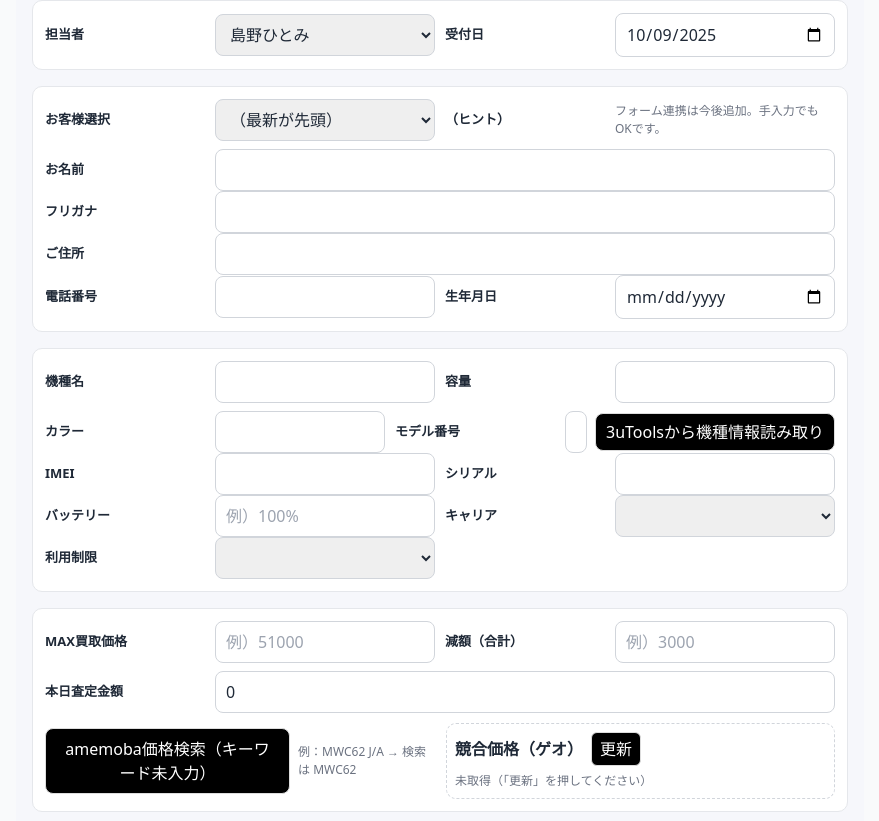
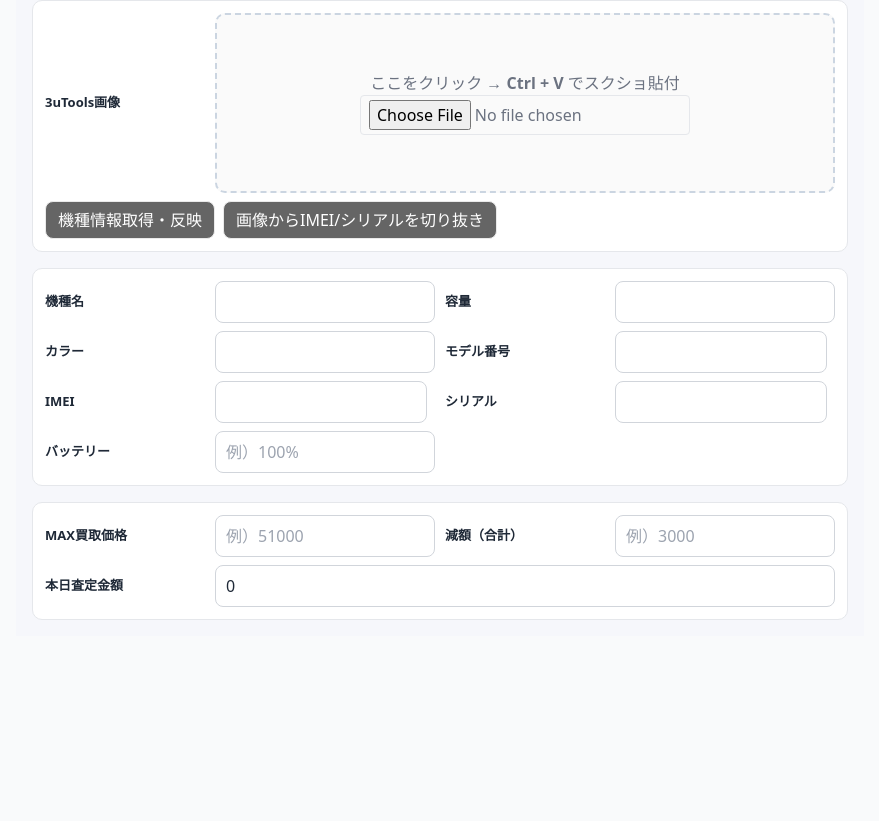
Before and after one commit to shimafumi2010/amemoba-kaitori-app, a Next.js app: page /assess in a window 1280 px wide. Shown: the part 219-1040 px from the top of the page, without its empty margins (200-1079 px from the left). After the commit the page ends 903 px from the top, so only its background shows below. Built offline with nearby package versions, Linux system fonts and the light colour scheme.

Commit message:
Update AssessForm.tsx

```diff
--- a/src/components/AssessForm.tsx
+++ b/src/components/AssessForm.tsx
@@ -1,22 +1,24 @@
 'use client'
-import React, { useEffect, useMemo, useState } from 'react'
+import React, { useEffect, useState } from 'react'
 import { normalizeIMEI, normalizeSerial } from '../lib/ocrPostprocess'
 
-const STAFFS = ['島野文宏', '島野ひとみ', '中田颯', '（その他）'] as const
-const ACCESSORIES = ['有', '無', ''] as const
-const LOCK_YN = ['無', '有', ''] as const
-const CONDITIONS = [
-  { code: 'S', label: 'S（新品未使用）' },
-  { code: 'A', label: 'A（交換未使用品・新品同様品）' },
-  { code: 'B', label: 'B（目立つ傷なく、使用感が少ない）' },
-  { code: 'C', label: 'C（目に見える傷、使用感がある）' },
-  { code: 'D', label: 'D（目立つ傷、使用感が多数ある）' },
-  { code: 'ジャンク', label: 'ジャンク' },
-] as const
-const CARRIERS = ['SoftBank', 'au(KDDI)', 'docomo', '楽天モバイル', 'SIMフリー'] as const
-const RESTRICTS = ['○', '△', '×', '-'] as const
-
-type GeoRow = { title: string; url?: string; carrier?: string; unused?: number; used?: number; unusedText?: string; usedText?: string }
+type BBox = { x: number; y: number; w: number; h: number }
+type OcrPayload = {
+  model_name?: string
+  capacity?: string
+  color?: string
+  model_number?: string
+  imei?: string
+  serial?: string
+  battery?: string
+}
+type OcrResponse = {
+  ok: boolean
+  data?: OcrPayload
+  bboxes?: Partial<Record<'model_number' | 'imei' | 'serial' | 'header', BBox>>
+  error?: string
+  retryAfterSeconds?: number
+}
 
 const section: React.CSSProperties = { border: '1px solid #e5e7eb', borderRadius: 10, padding: 12, background: '#fff' }
 const label: React.CSSProperties = { fontWeight: 600, fontSize: 13 }
@@ -24,237 +26,269 @@ const box: React.CSSProperties = { width: '100%', padding: '8px 10px', border: '
 const row2 = { display: 'grid', gridTemplateColumns: '160px 1fr', gap: 10, alignItems: 'center' } as const
 const row4 = { display: 'grid', gridTemplateColumns: '160px 1fr 160px 1fr', gap: 10, alignItems: 'center' } as const
 
+async function fileToBase64(file: File) {
+  return new Promise<string>((resolve, reject) => {
+    const r = new FileReader()
+    r.onload = () => resolve(r.result as string)
+    r.onerror = reject
+    r.readAsDataURL(file)
+  })
+}
+
+/** 画像を最大幅 1400px に縮小してから base64 返す（貼り付けサイズ最適化） */
+async function downscaleBase64(dataUrl: string, maxW = 1400): Promise<string> {
+  return new Promise((resolve) => {
+    const img = new Image()
+    img.onload = () => {
+      const scale = img.width > maxW ? maxW / img.width : 1
+      if (scale >= 1) return resolve(dataUrl)
+      const w = Math.round(img.width * scale)
+      const h = Math.round(img.height * scale)
+      const canvas = document.createElement('canvas')
+      canvas.width = w
+      canvas.height = h
+      const ctx = canvas.getContext('2d')!
+      ctx.imageSmoothingQuality = 'high'
+      ctx.drawImage(img, 0, 0, w, h)
+      resolve(canvas.toDataURL('image/jpeg', 0.9))
+    }
+    img.onerror = () => resolve(dataUrl)
+    img.src = dataUrl
+  })
+}
+
+/** base64画像の一部を bbox(0..1) で切り出す */
+async function cropFromBase64(imageBase64: string, bbox: BBox): Promise<string | null> {
+  return new Promise((resolve) => {
+    const img = new Image()
+    img.onload = () => {
+      const sx = Math.max(0, Math.round(bbox.x * img.width))
+      const sy = Math.max(0, Math.round(bbox.y * img.height))
+      const sw = Math.max(1, Math.round(bbox.w * img.width))
+      const sh = Math.max(1, Math.round(bbox.h * img.height))
+      const out = document.createElement('canvas')
+      out.width = sw
+      out.height = sh
+      const ctx = out.getContext('2d')!
+      ctx.drawImage(img, sx, sy, sw, sh, 0, 0, sw, sh)
+      resolve(out.toDataURL('image/png'))
+    }
+    img.onerror = () => resolve(null)
+    img.src = imageBase64
+  })
+}
+
 export default function AssessForm(): JSX.Element {
-  // 受付
-  const [staff, setStaff] = useState('島野ひとみ')
-  const [acceptedAt, setAcceptedAt] = useState(() => new Date().toISOString().slice(0, 10))
-
-  // お客様情報（今は手入力；将来フォーム連携）
-  const [customerSelect, setCustomerSelect] = useState('（最新が先頭）')
-  const [customer, setCustomer] = useState({ name: '', kana: '', address: '', phone: '', birth: '' })
-
-  // 端末
+  // メインフォーム状態
   const [device, setDevice] = useState({
-    model_name: '', capacity: '', color: '', model_number: '',
-    imei: '', serial: '', battery: '', carrier: '', restrict: ''
+    model_name: '', capacity: '', color: '',
+    model_number: '', imei: '', serial: '',
+    battery: ''
   })
 
-  // 状態/付属品
-  const [acc, setAcc] = useState(''); const [simLock, setSimLock] = useState(''); const [actLock, setActLock] = useState('')
-  const [condition, setCondition] = useState('B'); const [conditionNote, setConditionNote] = useState('')
+  // 画像 & OCR
+  const [imgBase64, setImgBase64] = useState<string | null>(null)
+  const [message, setMessage] = useState('')
+  const [ocrLoading, setOcrLoading] = useState(false)
 
-  // 価格
+  // bbox & 切り抜きプレビュー（「②の部分」を貼る）
+  const [bboxModel, setBboxModel] = useState<BBox | null>(null)
+  const [bboxImei, setBboxImei] = useState<BBox | null>(null)
+  const [bboxSerial, setBboxSerial] = useState<BBox | null>(null)
+  const [cropModel, setCropModel] = useState<string | null>(null)
+  const [cropImei, setCropImei] = useState<string | null>(null)
+  const [cropSerial, setCropSerial] = useState<string | null>(null)
+
+  // 画像貼り付け（Snipping Tool → Ctrl+V）
+  async function handlePaste(e: React.ClipboardEvent<HTMLDivElement>) {
+    const items = e.clipboardData?.items
+    if (!items) return
+    for (const it of items) {
+      if (it.type.startsWith('image/')) {
+        const f = it.getAsFile()
+        if (!f) continue
+        const raw = await fileToBase64(f)
+        const light = await downscaleBase64(raw, 1400)
+        setImgBase64(light)
+        setMessage('画像貼り付け完了。「機種情報取得・反映」を押してください')
+        e.preventDefault()
+        return
+      }
+    }
+  }
+
+  // 画像選択（ファイル選択でもOK）
+  async function handleFileChange(e: React.ChangeEvent<HTMLInputElement>) {
+    const f = e.target.files?.[0]
+    if (!f) return
+    const raw = await fileToBase64(f)
+    const light = await downscaleBase64(raw, 1400)
+    setImgBase64(light)
+    setMessage('画像読み込み完了。「機種情報取得・反映」を押してください')
+  }
+
+  // OCR 実行（JSONのみ返す API）
+  async function runOCR() {
+    if (!imgBase64 || ocrLoading) return
+    setOcrLoading(true)
+    setMessage('機種情報取得中…')
+    try {
+      const res = await fetch('/api/ocr', {
+        method: 'POST',
+        headers: { 'Content-Type': 'application/json' },
+        body: JSON.stringify({ imageBase64: imgBase64 })
+      })
+      const text = await res.text()
+      let json: OcrResponse
+      try { json = JSON.parse(text) } catch {
+        setMessage(`OCR失敗：応答がJSONではありません / ${text.slice(0, 140)}…`)
+        return
+      }
+      if (!json.ok) {
+        if (json.error === 'RATE_LIMIT' && typeof json.retryAfterSeconds === 'number') {
+          setMessage(`OCR失敗：レート制限。${Math.ceil(json.retryAfterSeconds)}秒後に再度お試しください。`)
+        } else {
+          setMessage(`OCR失敗：${json.error || 'unknown'}`)
+        }
+        return
+      }
+
+      const p = json.data || {}
+
+      // 安全な正規化
+      const imeiNorm = normalizeIMEI(p.imei || '')
+      const serialNorm = normalizeSerial(p.serial || '')
+
+      setDevice(d => ({
+        ...d,
+        model_name: p.model_name ?? d.model_name,
+        capacity: p.capacity ?? d.capacity,
+        color: p.color ?? d.color,
+        model_number: p.model_number ?? d.model_number,
+        imei: imeiNorm || p.imei || d.imei,
+        serial: serialNorm || p.serial || d.serial,
+        battery: p.battery ?? d.battery
+      }))
+
+      // bbox 受け取り（0..1 正規化想定）
+      const bb = json.bboxes || {}
+      setBboxModel(bb.model_number || null)
+      setBboxImei(bb.imei || null)
+      setBboxSerial(bb.serial || null)
+
+      setMessage('OCR完了：必要項目を反映しました（切り抜きは別ボタンで実行）')
+    } catch (e: any) {
+      setMessage(`OCR失敗：${e?.message ?? 'unknown error'}`)
+    } finally {
+      setOcrLoading(false)
+    }
+  }
+
+  // ②の部分を切り抜いてプレビューに出す
+  async function runCrop() {
+    if (!imgBase64) return setMessage('先に画像を貼り付けてください')
+    if (!bboxModel && !bboxImei && !bboxSerial) return setMessage('先に「機種情報取得・反映」を実行してbboxを取得してください')
+
+    setMessage('切り抜き実行中…')
+    try {
+      if (bboxModel) setCropModel(await cropFromBase64(imgBase64, bboxModel))
+      if (bboxImei) setCropImei(await cropFromBase64(imgBase64, bboxImei))
+      if (bboxSerial) setCropSerial(await cropFromBase64(imgBase64, bboxSerial))
+      setMessage('切り抜き完了：各入力欄の右にプレビューを表示しました')
+    } catch (e: any) {
+      setMessage(`切り抜き失敗：${e?.message ?? 'unknown error'}`)
+    }
+  }
+
+  // 本日価格の簡易計算（ダミー）
   const [maxPrice, setMaxPrice] = useState<number | ''>(''); const [discount, setDiscount] = useState<number | ''>(''); const [todayPrice, setTodayPrice] = useState<number>(0)
-
-  // 競合（ゲオ）
-  const [geoLoading, setGeoLoading] = useState(false)
-  const [geoError, setGeoError] = useState<string | null>(null)
-  const [geoResult, setGeoResult] = useState<GeoRow | null>(null)
-  const [geoSearchUrl, setGeoSearchUrl] = useState<string | null>(null)
-
-  // メッセージ
-  const [message, setMessage] = useState('')
-
   useEffect(() => {
     const max = typeof maxPrice === 'number' ? maxPrice : Number(maxPrice || 0)
     const disc = typeof discount === 'number' ? discount : Number(discount || 0)
     setTodayPrice(Math.max(0, max - disc))
   }, [maxPrice, discount])
 
-  // ========= クリップボード（Snipping Tool: すべてのテキストをコピー） =========
-  // インデックスは1始まりで指定 → 実装では0始まりに変換
-  function parseByFixedOrder(text: string) {
-    const lines = text.split(/\r?\n/).map(s => s.trim()).filter(Boolean)
-    const get = (oneBased: number) => {
-      const i = oneBased - 1
-      return i >= 0 && i < lines.length ? lines[i] : ''
-    }
-
-    // 固定インデックス
-    const model_name = get(1)
-    let capacity = get(2)
-    const color = get(3)
-    let model_number = get(20)
-    let imei = get(21)
-    let serial = get(22)
-    let batteryLine = get(34)
-
-    // 正規化処理
-    capacity = capacity.replace(/\s+/g, '').toUpperCase().replace(/ＴＢ/g, 'TB').replace(/ＧＢ/g, 'GB')
-
-    model_number = model_number
-      .replace(/[Ａ-Ｚａ-ｚ０-９／]/g, s => String.fromCharCode(s.charCodeAt(0) - 0xFEE0))
-      .replace(/\s{2,}/g, ' ')
-      .trim()
-
-    imei = (imei.replace(/\D+/g, '').match(/\d{15}/)?.[0] ?? '')
-    imei = normalizeIMEI(imei) || imei
-
-    serial = normalizeSerial(serial) || serial
-
-    const batteryMatch = batteryLine.match(/(\d{2,3})\s*%/)
-    const battery = batteryMatch ? `${batteryMatch[1]}%` : ''
-
-    return { model_name, capacity, color, model_number, imei, serial, battery }
-  }
-
-
-  async function readFromClipboardAndApply() {
-    try {
-      const text = await navigator.clipboard.readText()
-      if (!text.trim()) return alert('Snipping Toolで「すべてのテキストをコピー」した状態で押してください')
-      const p = parseByFixedOrder(text)
-      setDevice(d => ({ ...d, ...p }))
-      setMessage('クリップボードから機種情報を反映しました')
-    } catch (e: any) {
-      alert('クリップボードの読み取りに失敗しました: ' + (e?.message ?? 'unknown'))
-    }
-  }
-
-  // ========= 価格・検索系 =========
-  function getModelPrefix(): string {
-    const raw = (device.model_number || '').trim()
-    return raw.split(/\s+/)[0] || ''
-  }
-
-  async function openAmemobaForSelectedCarrier() {
-    const key = getModelPrefix()
-    if (!key) return alert('モデル番号を入力してください')
-    window.open(`https://amemoba.com/search/?search-word=${encodeURIComponent(key)}`, '_blank', 'noopener,noreferrer')
-  }
-
-  async function fetchGeo() {
-    const key = getModelPrefix()
-    setGeoError(null); setGeoResult(null); setGeoLoading(true)
-    try {
-      const res = await fetch('/api/geo-prices', {
-        method: 'POST', headers: { 'Content-Type': 'application/json' },
-        body: JSON.stringify({ query: key }),
-      })
-      const text = await res.text()
-      let json: any = null
-      try { json = JSON.parse(text) } catch {
-        setGeoError(`応答がJSONではありません: HTTP ${res.status} ${res.statusText} / ${text.slice(0, 140)}…`)
-        setGeoLoading(false); return
-      }
-      setGeoSearchUrl(json?.searchUrl ?? null)
-      if (!res.ok || json?.ok === false) {
-        setGeoError(json?.error || `HTTP ${res.status} ${res.statusText}`)
-        setGeoLoading(false); return
-      }
-      const results: GeoRow[] = json.results || []
-      const target = (() => {
-        const c = device.carrier
-        if (c.startsWith('au')) return 'au'
-        if (/softbank/i.test(c)) return 'softbank'
-        if (/docomo/i.test(c)) return 'docomo'
-        if (/SIMフリー/.test(c) || /SIM/.test(c)) return 'simfree'
-        return ''
-      })()
-      const hit =
-        results.find(r => r.carrier === target) ||
-        results.find(r => (r.title || '').toLowerCase().includes(target)) ||
-        results[0] || null
-      setGeoResult(hit)
-    } catch (e: any) {
-      setGeoError(e?.message ?? 'unknown')
-    } finally { setGeoLoading(false) }
-  }
-
-  async function copyAndOpen(text: string, url: string) {
-    try { if (text) await navigator.clipboard.writeText(text) } catch {}
-    window.open(url, '_blank', 'noopener,noreferrer')
-  }
-
-  const modelPrefix = useMemo(() => getModelPrefix(), [device.model_number])
-
-  // ========= JSX =========
   return (
     <div style={{ display: 'grid', gap: 16, padding: 16, maxWidth: 980, margin: '0 auto', background: '#f6f7fb' }}>
       <h2 style={{ margin: 0, fontSize: 20, fontWeight: 800, textAlign: 'center' }}>アメモバ買取 富山店　査定受付票</h2>
 
-      {/* 受付 */}
+      {/* 3uTools スクショ貼付枠 */}
       <div style={section}>
-        <div style={row4}>
-          <div style={label}>担当者</div>
-          <select style={box as any} value={staff} onChange={(e) => setStaff(e.target.value)}>
-            {STAFFS.map(s => (<option key={s} value={s}>{s}</option>))}
-          </select>
-          <div style={label}>受付日</div>
-          <input style={box as any} type="date" value={acceptedAt} onChange={(e) => setAcceptedAt(e.target.value)} />
+        <div style={row2}>
+          <div style={label}>3uTools画像</div>
+          <div
+            onPaste={handlePaste}
+            style={{
+              border: '2px dashed #cbd5e1', borderRadius: 10, minHeight: 180, display: 'grid', placeItems: 'center',
+              color: '#6b7280', background: '#fafafa', textAlign: 'center', padding: 8
+            }}
+            title="ここに Ctrl+V でスクショを貼り付け（ファイル選択も可）"
+          >
+            {imgBase64
+              ? <img src={imgBase64} alt="pasted" style={{ maxWidth: '100%', maxHeight: 260, borderRadius: 8 }} />
+              : <div>ここをクリック → <b>Ctrl + V</b> でスクショ貼付<br /><input type="file" accept="image/*" onChange={handleFileChange} /></div>}
+          </div>
+        </div>
+
+        <div style={{ display: 'flex', gap: 8, alignItems: 'center', marginTop: 8, flexWrap: 'wrap' }}>
+          <button
+            onClick={runOCR}
+            disabled={!imgBase64 || ocrLoading}
+            style={{ padding: '6px 12px', borderRadius: 8, border: '1px solid #ddd', opacity: (!imgBase64 || ocrLoading) ? 0.6 : 1 }}
+          >
+            {ocrLoading ? '機種情報取得中…' : '機種情報取得・反映'}
+          </button>
+          <button
+            onClick={runCrop}
+            disabled={!imgBase64}
+            style={{ padding: '6px 12px', borderRadius: 8, border: '1px solid #ddd', opacity: (!imgBase64) ? 0.6 : 1 }}
+          >
+            画像からIMEI/シリアルを切り抜き
+          </button>
+          <div style={{ color: '#2563eb', fontSize: 13 }}>{message}</div>
         </div>
       </div>
 
-      {/* お客様情報 */}
-      <div style={section}>
-        <div style={row4}>
-          <div style={label}>お客様選択</div>
-          <select style={box as any} value={customerSelect} onChange={(e) => setCustomerSelect(e.target.value)}>
-            <option>（最新が先頭）</option>
-          </select>
-          <div style={{ ...label }}>（ヒント）</div>
-          <div style={{ fontSize: 12, color: '#6b7280' }}>フォーム連携は今後追加。手入力でもOKです。</div>
-        </div>
-        <div style={{ height: 8 }} />
-        <div style={row2}><div style={label}>お名前</div><input style={box as any} value={customer.name} onChange={(e)=>setCustomer({...customer,name:e.target.value})}/></div>
-        <div style={row2}><div style={label}>フリガナ</div><input style={box as any} value={customer.kana} onChange={(e)=>setCustomer({...customer,kana:e.target.value})}/></div>
-        <div style={row2}><div style={label}>ご住所</div><input style={box as any} value={customer.address} onChange={(e)=>setCustomer({...customer,address:e.target.value})}/></div>
-        <div style={row4}>
-          <div style={label}>電話番号</div><input style={box as any} value={customer.phone} onChange={(e)=>setCustomer({...customer,phone:e.target.value})}/>
-          <div style={label}>生年月日</div><input style={box as any} type="date" value={customer.birth} onChange={(e)=>setCustomer({...customer,birth:e.target.value})}/>
-        </div>
-      </div>
-
-      {/* 端末情報（クリップボード読み取りボタンを設置） */}
+      {/* 端末情報 + ②プレビュー */}
       <div style={section}>
         <div style={row4}>
           <div style={label}>機種名</div><input style={box as any} value={device.model_name} onChange={(e)=>setDevice({...device,model_name:e.target.value})}/>
           <div style={label}>容量</div><input style={box as any} value={device.capacity} onChange={(e)=>setDevice({...device,capacity:e.target.value})}/>
         </div>
+
         <div style={{ height: 8 }} />
         <div style={row4}>
           <div style={label}>カラー</div><input style={box as any} value={device.color} onChange={(e)=>setDevice({...device,color:e.target.value})}/>
           <div style={label}>モデル番号</div>
-          <div style={{ display:'flex', gap:8, alignItems:'center' }}>
+          <div style={{ display:'grid', gridTemplateColumns:'1fr auto', gap:8, alignItems:'center' }}>
             <input style={box as any} value={device.model_number} onChange={(e)=>setDevice({...device,model_number:e.target.value})}/>
-            <button
-              onClick={readFromClipboardAndApply}
-              style={{ padding:'6px 10px', borderRadius:8, border:'1px solid #ddd', whiteSpace:'nowrap' }}
-              title="Snipping Tool → すべてのテキストをコピー を実行してから押す"
-            >
-              3uToolsから機種情報読み取り
-            </button>
+            {cropModel && <img src={cropModel} alt="model-crop" style={{ maxHeight: 40, border:'1px solid #e5e7eb', borderRadius:6 }} />}
           </div>
         </div>
 
+        <div style={{ height: 8 }} />
         <div style={row4}>
           <div style={label}>IMEI</div>
-          <input style={box as any} value={device.imei} onChange={(e)=>setDevice({...device,imei:e.target.value})}/>
+          <div style={{ display:'grid', gridTemplateColumns:'1fr auto', gap:8, alignItems:'center' }}>
+            <input style={box as any} value={device.imei} onChange={(e)=>setDevice({...device,imei:e.target.value})}/>
+            {cropImei && <img src={cropImei} alt="imei-crop" style={{ maxHeight: 40, border:'1px solid #e5e7eb', borderRadius:6 }} />}
+          </div>
           <div style={label}>シリアル</div>
-          <input style={box as any} value={device.serial} onChange={(e)=>setDevice({...device,serial:e.target.value})}/>
+          <div style={{ display:'grid', gridTemplateColumns:'1fr auto', gap:8, alignItems:'center' }}>
+            <input style={box as any} value={device.serial} onChange={(e)=>setDevice({...device,serial:e.target.value})}/>
+            {cropSerial && <img src={cropSerial} alt="serial-crop" style={{ maxHeight: 40, border:'1px solid #e5e7eb', borderRadius:6 }} />}
+          </div>
         </div>
 
+        <div style={{ height: 8 }} />
         <div style={row4}>
           <div style={label}>バッテリー</div>
           <input style={box as any} placeholder="例）100%" value={device.battery} onChange={(e)=>setDevice({...device,battery:e.target.value})}/>
-          <div style={label}>キャリア</div>
-          <select style={box as any} value={device.carrier} onChange={(e)=>setDevice({...device,carrier:e.target.value})}>
-            <option value=""/>{CARRIERS.map(c => <option key={c} value={c}>{c}</option>)}
-          </select>
-        </div>
-
-        <div style={row4}>
-          <div style={label}>利用制限</div>
-          <select style={box as any} value={device.restrict} onChange={(e)=>setDevice({...device,restrict:e.target.value})}>
-            <option value=""/>{RESTRICTS.map(r => <option key={r} value={r}>{r}</option>)}
-          </select>
           <div/><div/>
         </div>
-
-        {message && <div style={{ marginTop:8, color:'#2563eb', fontSize:13 }}>{message}</div>}
       </div>
 
-      {/* 価格・検索・競合価格（ゲオ） */}
+      {/* 価格（参考） */}
       <div style={section}>
         <div style={row4}>
           <div style={label}>MAX買取価格</div><input style={box as any} placeholder="例）51000" value={maxPrice} onChange={(e)=>setMaxPrice(e.target.value as any)}/>
@@ -262,82 +296,6 @@ export default function AssessForm(): JSX.Element {
         </div>
         <div style={{ height: 8 }} />
         <div style={row2}><div style={label}>本日査定金額</div><input style={box as any} value={todayPrice} readOnly/></div>
-
-        <div style={{ height: 10 }} />
-        <div style={{ display:'grid', gridTemplateColumns:'1fr 1fr', gap:12 }}>
-          <div style={{ display:'flex', alignItems:'center', gap:8 }}>
-            <button onClick={openAmemobaForSelectedCarrier}
-                    style={{ padding:'8px 12px', borderRadius:8, border:'1px solid #ddd' }}>
-              amemoba価格検索（{modelPrefix || 'キーワード未入力'}）
-            </button>
-            <div style={{ color:'#6b7280', fontSize:12 }}>例：MWC62 J/A → 検索は MWC62</div>
-          </div>
-
-          <div style={{ border:'1px dashed #d1d5db', borderRadius:10, padding:8 }}>
-            <div style={{ display:'flex', alignItems:'center', gap:8, marginBottom:6 }}>
-              <div style={{ fontWeight:700 }}>競合価格（ゲオ）</div>
-              <button onClick={fetchGeo} disabled={!modelPrefix} style={{ padding:'4px 8px', borderRadius:6, border:'1px solid #ddd' }}>
-                {geoLoading ? '更新中…' : '更新'}
-              </button>
-              {geoSearchUrl && <a href={geoSearchUrl} target="_blank" rel="noreferrer" style={{ color:'#2563eb', fontSize:12 }}>検索ページ</a>}
-            </div>
-
-            {geoError && <div style={{ color:'#b91c1c', fontSize:12 }}>取得失敗：{geoError}</div>}
-
-            {!geoError && geoResult && (
-              <div style={{ display:'grid', gridTemplateColumns:'1fr 1fr 1fr', gap:6, fontSize:14 }}>
-                <div><span style={{ color:'#6b7280' }}>キャリア：</span>{geoResult.carrier || '不明'}</div>
-                <div><span style={{ color:'#6b7280' }}>未使用：</span>
-                  {geoResult.unusedText ? `¥${geoResult.unusedText}` : (geoResult.unused ? `¥${geoResult.unused.toLocaleString()}` : '-')}
-                </div>
-                <div><span style={{ color:'#6b7280' }}>中古：</span>
-                  {geoResult.usedText ? `¥${geoResult.usedText}` : (geoResult.used ? `¥${geoResult.used.toLocaleString()}` : '-')}
-                </div>
-                <div style={{ gridColumn:'1 / -1', fontSize:12 }}>
-                  <span style={{ color:'#6b7280' }}>商品：</span>
-                  {geoResult.url
-                    ? <a href={geoResult.url} target="_blank" rel="noreferrer" style={{ color:'#2563eb' }}>{geoResult.title}</a>
-                    : geoResult.title}
-                </div>
-              </div>
-            )}
-            {!geoError && !geoResult && !geoLoading && <div style={{ color:'#6b7280', fontSize:12 }}>未取得（「更新」を押してください）</div>}
-          </div>
-        </div>
-      </div>
-
-      {/* 付属品/ロック/状態 */}
-      <div style={section}>
-        <div style={row4}>
-          <div style={label}>箱・付属品</div>
-          <select style={box as any} value={acc} onChange={(e)=>setAcc(e.target.value)}>
-            {ACCESSORIES.map(a => <option key={a} value={a}>{a}</option>)}
-          </select>
-          <div style={label}>SIMロック</div>
-          <select style={box as any} value={simLock} onChange={(e)=>setSimLock(e.target.value)}>
-            {LOCK_YN.map(a => <option key={a} value={a}>{a}</option>)}
-          </select>
-        </div>
-
-        <div style={{ height: 8 }} />
-        <div style={row4}>
-          <div style={label}>アクティベーションロック</div>
-          <select style={box as any} value={actLock} onChange={(e)=>setActLock(e.target.value)}>
-            {LOCK_YN.map(a => <option key={a} value={a}>{a}</option>)}
-          </select>
-          <div style={label}>状態</div>
-          <select style={box as any} value={condition} onChange={(e)=>setCondition(e.target.value)}>
-            {CONDITIONS.map(c => <option key={c.code} value={c.code}>{c.label}</option>)}
-          </select>
-        </div>
-
-        <div style={{ height: 8 }} />
-        <div style={row2}>
-          <div style={label}>特記事項</div>
-          <textarea style={{ ...box, height: 88, resize: 'vertical' } as any}
-                    placeholder="例）液晶傷あり、Face ID不良 など"
-                    value={conditionNote} onChange={(e)=>setConditionNote(e.target.value)} />
-        </div>
       </div>
     </div>
   )
```
